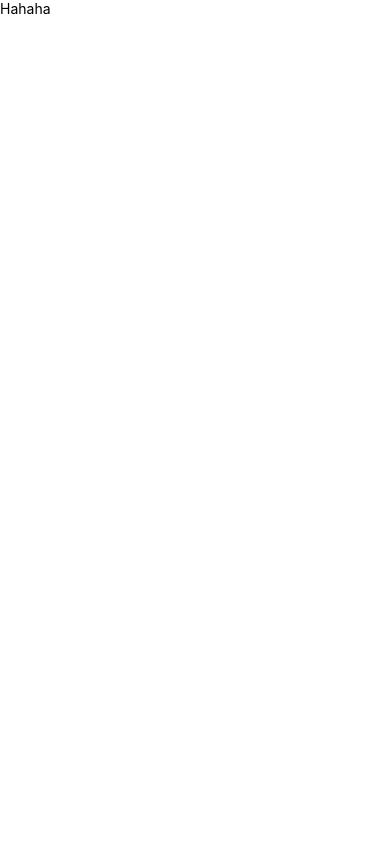
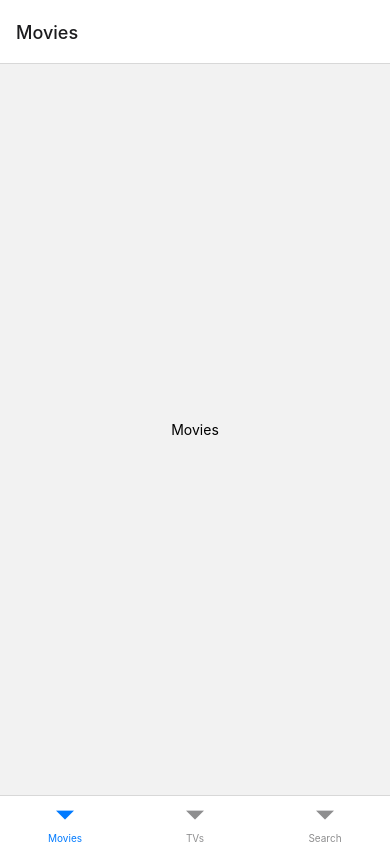
Before and after one commit to redonearth/redo-mdb, a React Native app: screen /Movies in a window 390 px wide. Built offline with nearby package versions, Linux system fonts and the light colour scheme.

Commit message:
Bottom Tabs Navigator 추가

```diff
--- a/App.js
+++ b/App.js
@@ -2,8 +2,10 @@
 import * as SplashScreen from 'expo-splash-screen';
 import * as Font from 'expo-font';
 import { Asset } from 'expo-asset';
-import { Image, Text, View } from 'react-native';
+import { Image } from 'react-native';
 import { Ionicons } from '@expo/vector-icons';
+import { NavigationContainer } from '@react-navigation/native';
+import Tabs from './navigation/Tabs';
 
 SplashScreen.preventAutoHideAsync();
 
@@ -48,8 +50,8 @@
   }
 
   return (
-    <View onLayout={onLayout}>
-      <Text>Hahaha</Text>
-    </View>
+    <NavigationContainer>
+      <Tabs />
+    </NavigationContainer>
   );
 }
--- /dev/null
+++ b/navigation/Tabs.js
@@ -0,0 +1,16 @@
+import { createBottomTabNavigator } from '@react-navigation/bottom-tabs';
+import Movies from '../screens/Movies';
+import TVs from '../screens/TVs';
+import Search from '../screens/Search';
+
+const Tab = createBottomTabNavigator();
+
+const Tabs = () => (
+  <Tab.Navigator>
+    <Tab.Screen name="Movies" component={Movies} />
+    <Tab.Screen name="TVs" component={TVs} />
+    <Tab.Screen name="Search" component={Search} />
+  </Tab.Navigator>
+);
+
+export default Tabs;
--- /dev/null
+++ b/screens/Movies.js
@@ -0,0 +1,10 @@
+import React from 'react';
+import { Text, View } from 'react-native';
+
+const Movies = () => (
+  <View style={{ flex: 1, justifyContent: 'center', alignItems: 'center' }}>
+    <Text>Movies</Text>
+  </View>
+);
+
+export default Movies;
--- /dev/null
+++ b/screens/Search.js
@@ -0,0 +1,10 @@
+import React from 'react';
+import { Text, View } from 'react-native';
+
+const Search = () => (
+  <View style={{ flex: 1, justifyContent: 'center', alignItems: 'center' }}>
+    <Text>Search</Text>
+  </View>
+);
+
+export default Search;
--- /dev/null
+++ b/screens/TVs.js
@@ -0,0 +1,10 @@
+import React from 'react';
+import { Text, View } from 'react-native';
+
+const TVs = () => (
+  <View style={{ flex: 1, justifyContent: 'center', alignItems: 'center' }}>
+    <Text>TVs</Text>
+  </View>
+);
+
+export default TVs;
```
Also changed, not shown: package.json (+7 -3 lines), 2 other files (tests, documents, lock files or other folders).
